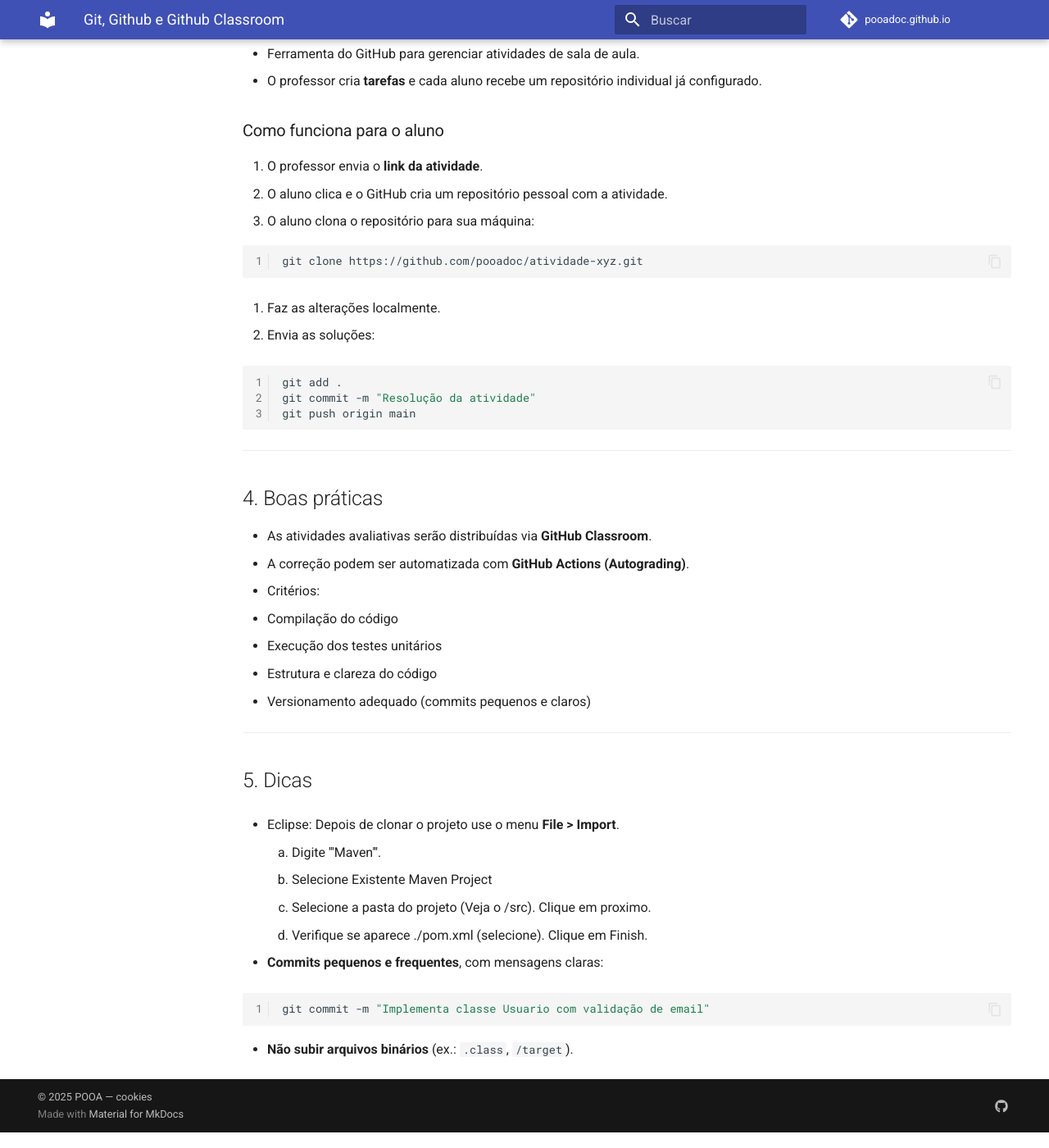
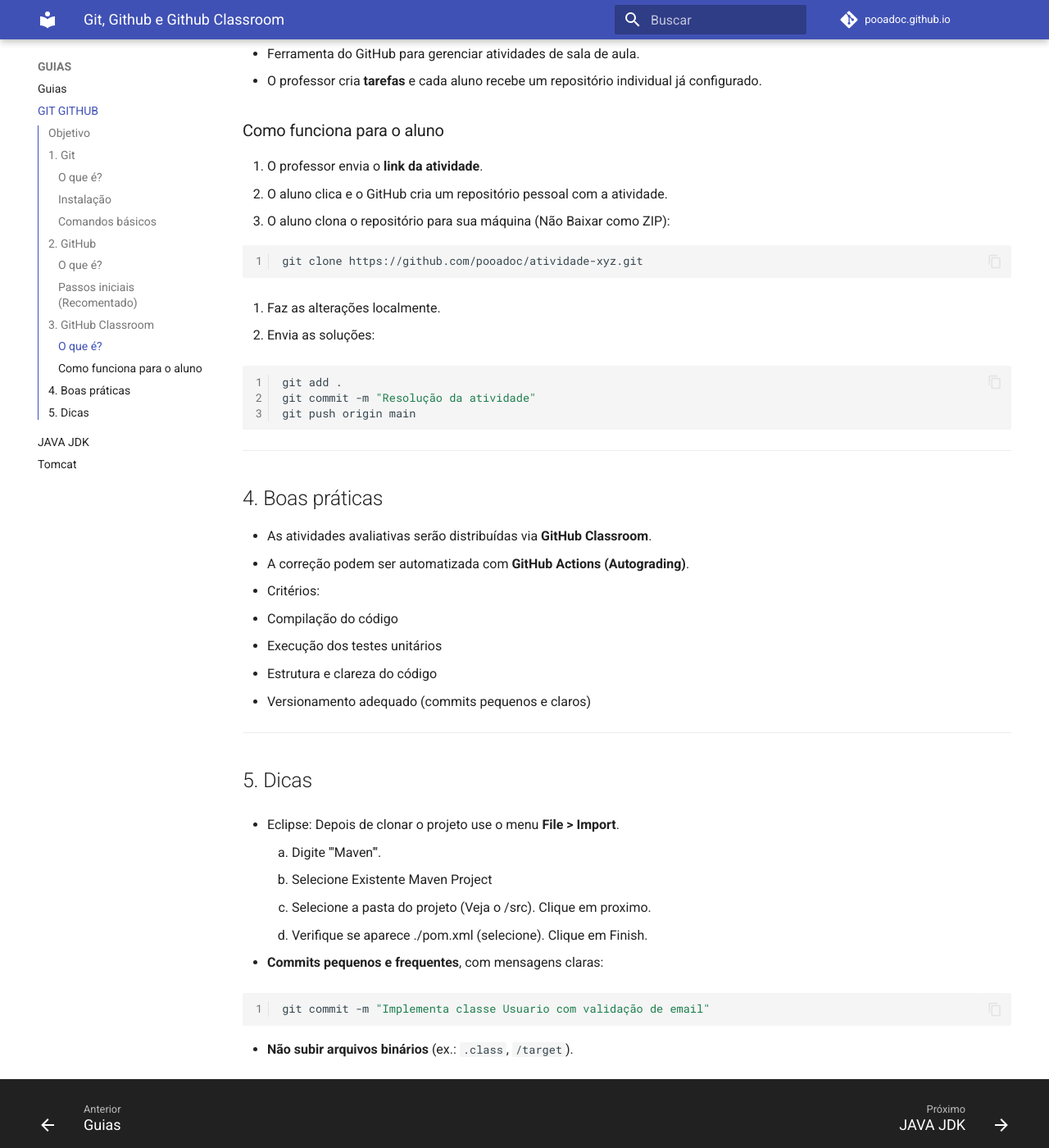
Before and after one commit to pooadoc/pooadoc.github.io, an MkDocs documentation site: the page built from docs/guias/git-github.md, in a window 1280 px wide and 1400 px high, scrolled down 1466 px. Shown: the whole window at 82% size. Built offline with MkDocs 1.6.1 and Material for MkDocs 9.7.7, drawn with Linux system fonts in a browser that asks for light colours; plug-ins that fetch from the network failed and are left out; comment, search, counter and statistics services are not loaded; some of the changed text lies outside the part shown.

Commit message:
guia do git github github classroom

````diff
--- a/docs/guias/git-github.md
+++ b/docs/guias/git-github.md
@@ -64,7 +64,7 @@ git pull                # baixa alterações do GitHub
 
 1. O professor envia o **link da atividade**.
 2. O aluno clica e o GitHub cria um repositório pessoal com a atividade.
-3. O aluno clona o repositório para sua máquina:
+3. O aluno clona o repositório para sua máquina (Não Baixar como ZIP):
 
 ```bash
 git clone https://github.com/pooadoc/atividade-xyz.git
--- a/docs/guias/index.md
+++ b/docs/guias/index.md
@@ -0,0 +1,3 @@
+---
+title: Guias
+---
--- a/mkdocs.yml
+++ b/mkdocs.yml
@@ -86,7 +86,8 @@ nav:
   - GOF: gof/index.md
   - GUIAS:
     - guias/index.md
+    - GIT GITHUB: guias/git-github.md
     - JAVA JDK: guias/jdk.md
     - Tomcat: guias/tomcat.md
-    - Maven: guias/tomcat.md
-    - JUnit: guias/tomcat.md
+#    - Maven: guias/tomcat.md
+#    - JUnit: guias/tomcat.md
````
